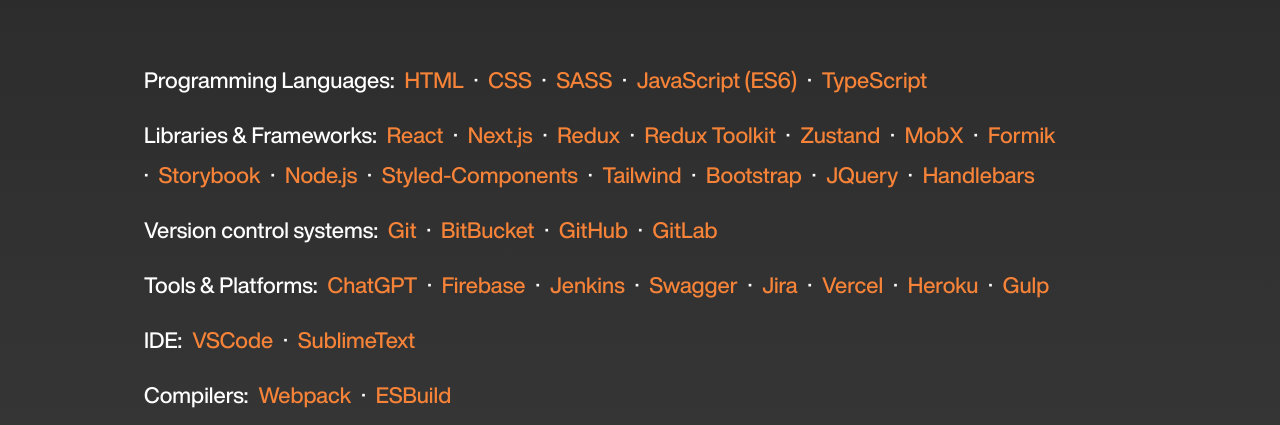
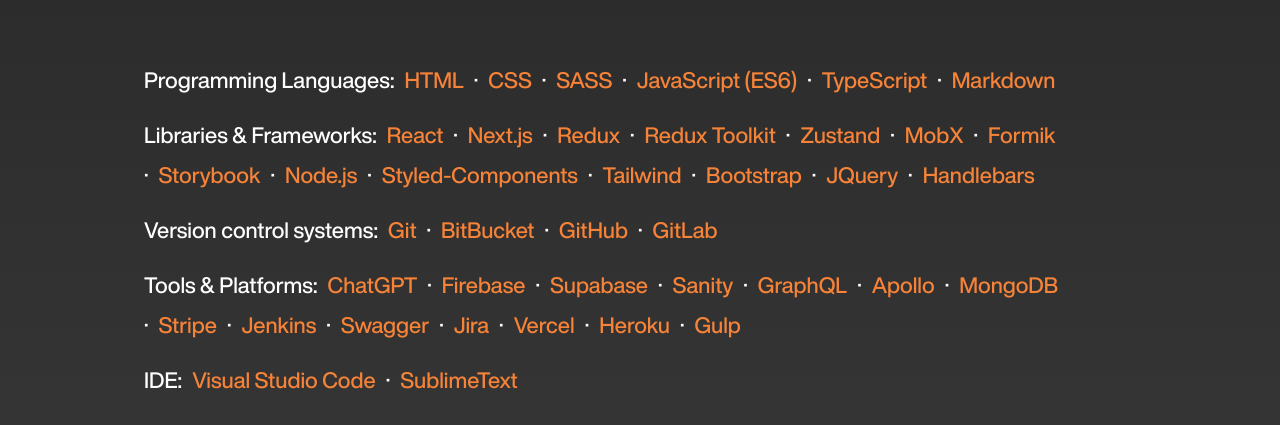
Before and after one commit to Frederlk/SergeyPetrinich_Portfolio, a React (Create React App) app: page / in a window 1280 px wide. Shown: the part 1725-2150 px from the top of the page. Built offline with nearby package versions, Linux system fonts and the light colour scheme; no server answers; the database is empty.

Commit message:
feature: list updated

```diff
--- a/src/_containers/Home/Skills.tsx
+++ b/src/_containers/Home/Skills.tsx
@@ -2,7 +2,14 @@
 import Top from '../../_components/Top';
 import { useInView } from 'react-intersection-observer';
 
-const programming = ['HTML', 'CSS', 'SASS', 'JavaScript (ES6)', 'TypeScript'];
+const programming = [
+  'HTML',
+  'CSS',
+  'SASS',
+  'JavaScript (ES6)',
+  'TypeScript',
+  'Markdown',
+];
 const libraries = [
   'React',
   'Next.js',
@@ -23,6 +30,12 @@
 const tools = [
   'ChatGPT',
   'Firebase',
+  'Supabase',
+  'Sanity',
+  'GraphQL',
+  'Apollo',
+  'MongoDB',
+  'Stripe',
   'Jenkins',
   'Swagger',
   'Jira',
@@ -30,7 +43,7 @@
   'Heroku',
   'Gulp',
 ];
-const IDE = ['VSCode', 'SublimeText'];
+const IDE = ['Visual Studio Code', 'SublimeText'];
 const compilers = ['Webpack', 'ESBuild'];
 const design = ['Figma', 'Marsy'];
 const futureTechs = ['Express.js', 'Docker', 'React Native'];
```
